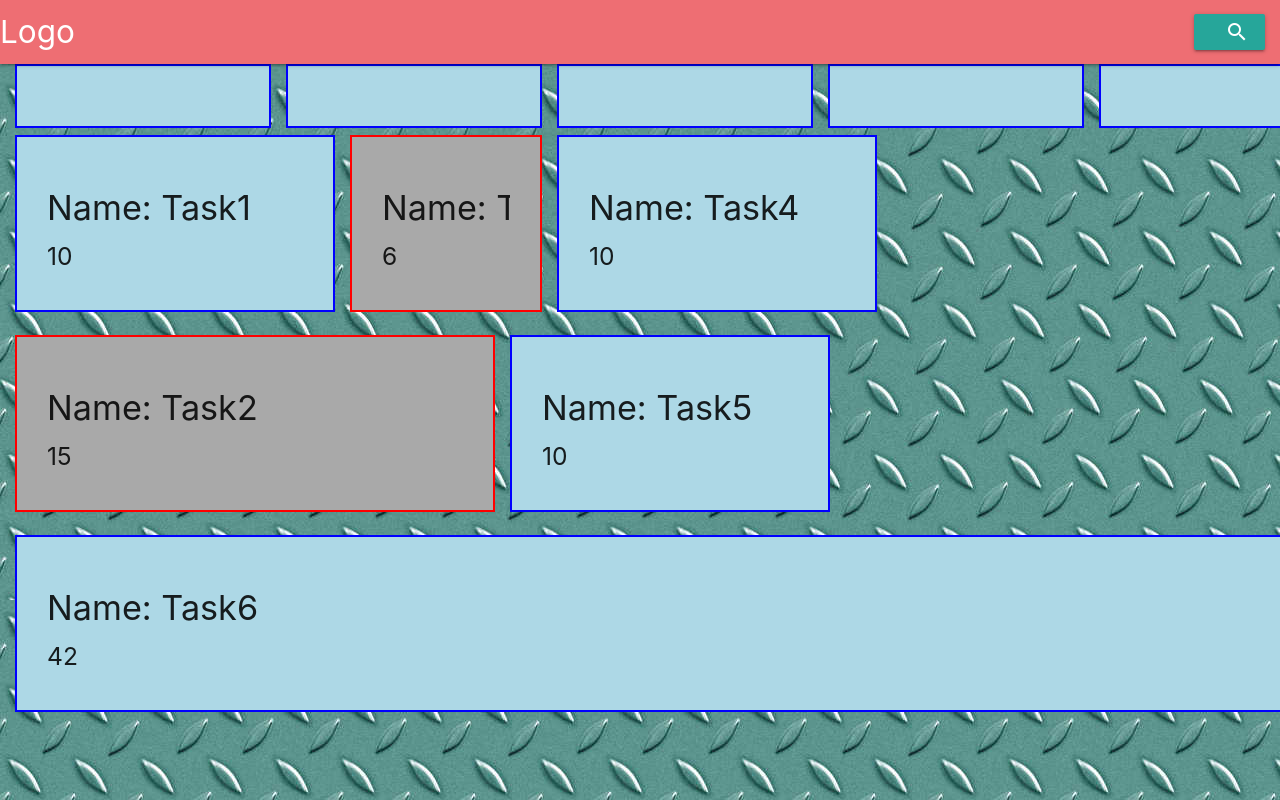
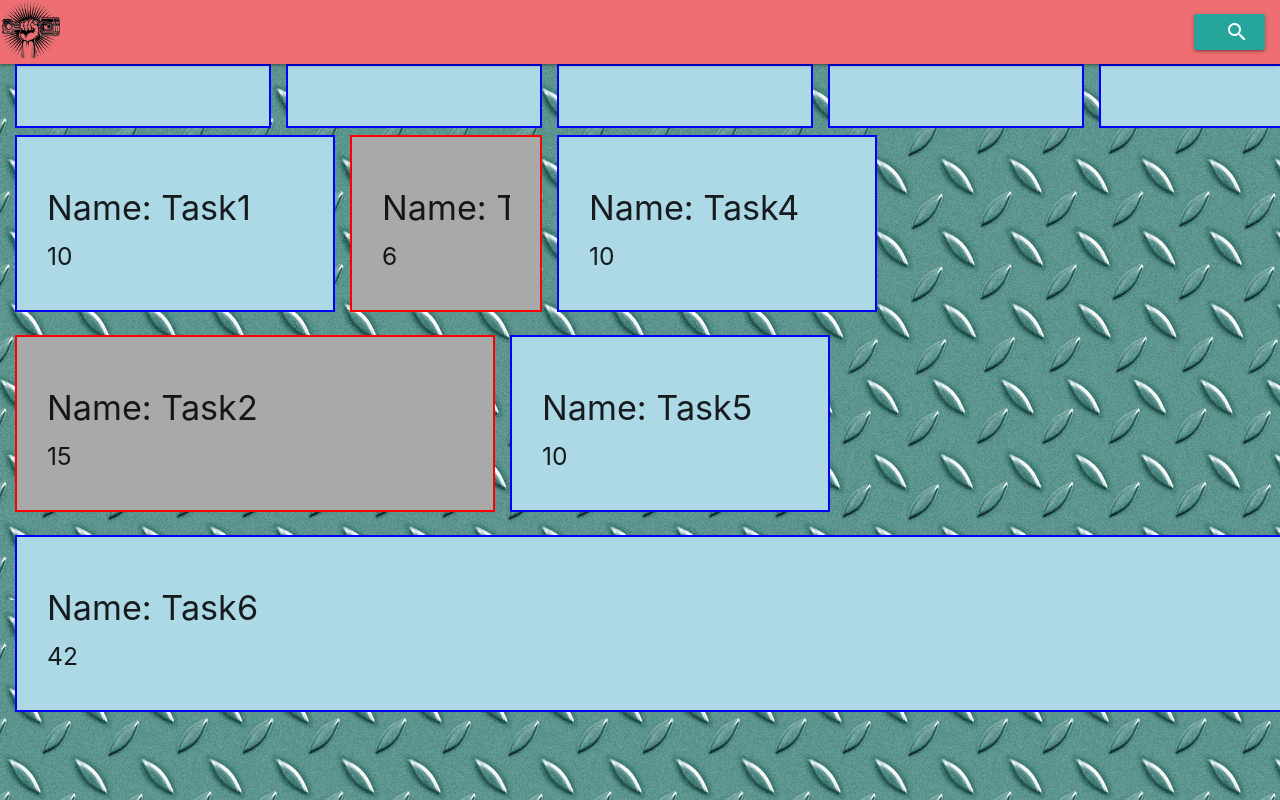
Before and after one commit to SBC-VN/shopander, a React (Create React App) app in the folder client/: page / in a window 1280 px wide. Shown: the top 800 px of the page. Built offline with nearby package versions, Linux system fonts and the light colour scheme.

Commit message:
Added small logo to the nav bar.

```diff
--- a/client/src/components/Garage/index.js
+++ b/client/src/components/Garage/index.js
@@ -25,7 +25,7 @@ class Garage extends Component {
     return(
       <div className="garage-block">
         <ScaleBar scale={this.state.scale} />
-        {this.state.bayTasks.map(element => (<Bay tasks={element}/>))}
+        {this.state.bayTasks.map(element => (<Bay key={element.key} tasks={element}/>))}
       </div>
     );
     };
--- a/client/src/components/NavBar/index.js
+++ b/client/src/components/NavBar/index.js
@@ -5,7 +5,9 @@ const NavBar = (props) => {
             <div className="navbar-fixed">
                 <nav>
                     <div className="nav-wrapper">
-                        <a href="#!" className="brand-logo">Logo</a>
+                        <a href="#!" className="brand-logo">
+                            <img src="pistonlogo.png" style={{width:"60px"}} alt="Logo"/>
+                        </a>
                         <ul className="right hide-on-med-and-down">
                             <li>
                                 <a className="waves-effect waves-light btn">
```
Also changed, not shown: client/public/pistonlogo.png (added).
